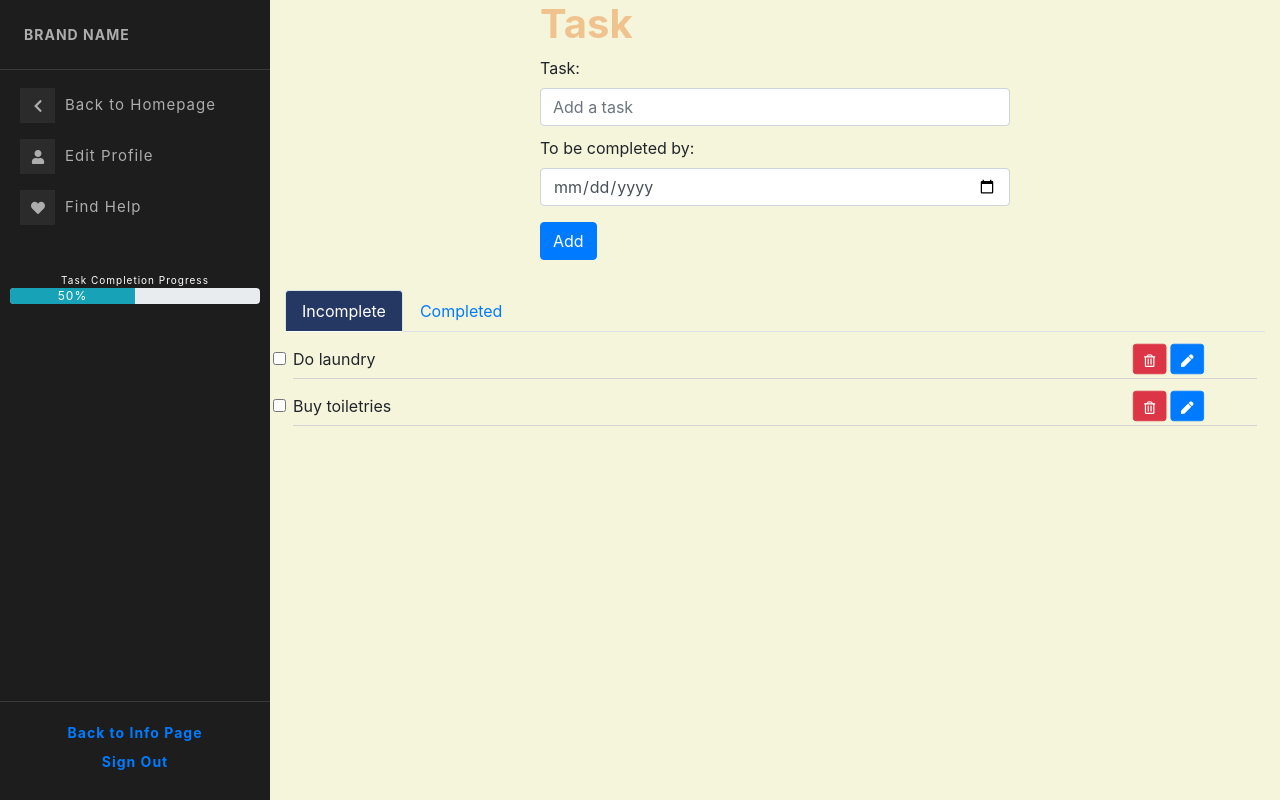
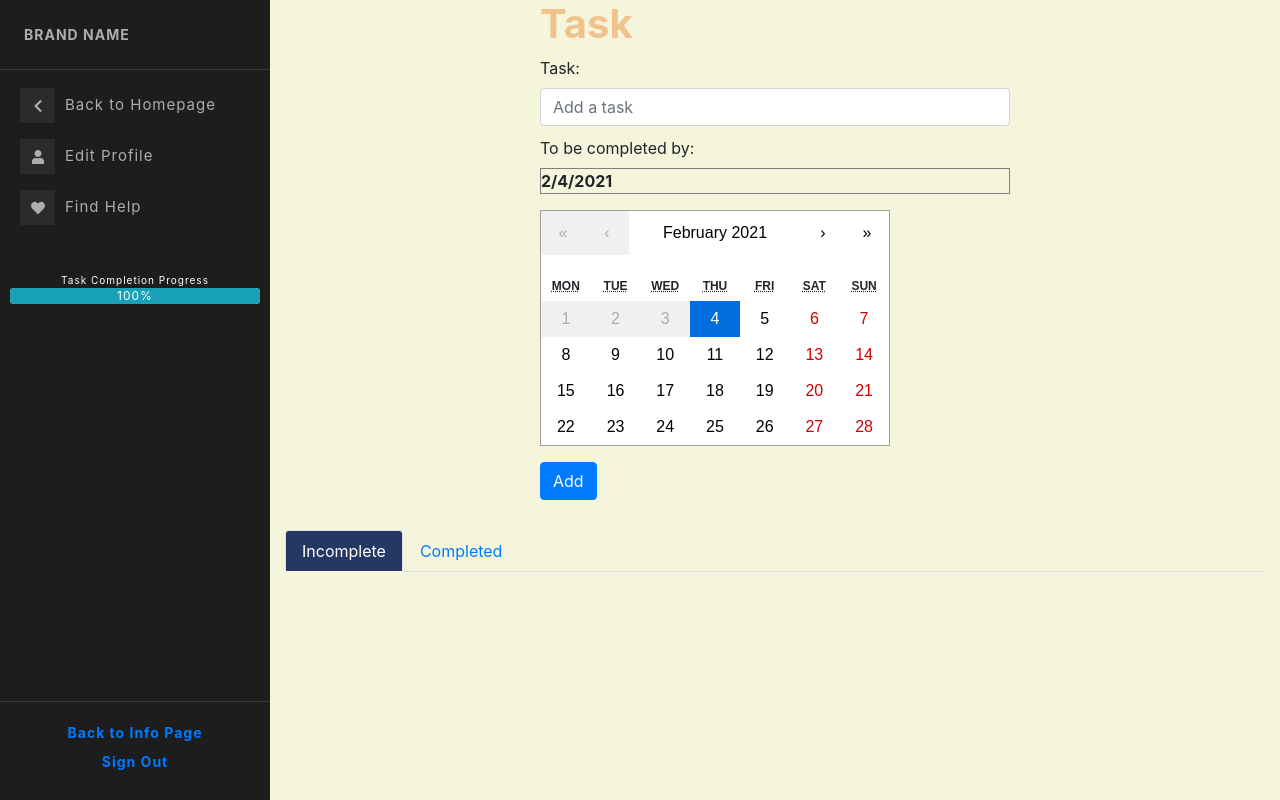
Before and after one commit to imanaqilah/G3-Caring-App, a React (Create React App) app: page /profile/tasks in a window 1280 px wide. Built offline with nearby package versions, Linux system fonts and the light colour scheme.

Commit message:
Calendar and Task updated

```diff
--- a/package.json
+++ b/package.json
@@ -14,6 +14,7 @@
     "moment": "^2.29.1",
     "react": "^17.0.1",
     "react-big-calendar": "^0.31.0",
+    "react-calendar": "^3.3.1",
     "react-dom": "^17.0.1",
     "react-icons": "^4.1.0",
     "react-nice-dates": "^3.0.7",
--- a/src/components/ProgressBar.js
+++ b/src/components/ProgressBar.js
@@ -1,11 +1,31 @@
-import React from "react";
+import React, { useState, useEffect } from "react";
 import { Progress } from 'reactstrap';
 
-const ProgressBar = (props) => {
+const ProgressBar = ({ data }) => {
+
+    const [progressValue, setProgressValue] = useState(0);
+
+    useEffect(() => {
+
+        // this will give the total length of data
+        let total = data.length;
+
+        // this will help filter the new array with only completed data
+        let result = data.filter(x => {
+            return x.isComplete
+        })
+
+        // this will give how many completed task in the data
+        let completeCount = result.length;
+
+        // set the progress value
+        setProgressValue(completeCount / total * 100);
+
+    }, [data]);
 
     return (
         <div className="progress-bar" style={{ paddingLeft: "10px", paddingRight: "10px", paddingTop: "30px", backgroundColor: "inherit" }}>Task Completion Progress
-            <Progress color="info" value={50} style={{ width: "250px" }}>50%</Progress>
+            <Progress color="info" value={progressValue} style={{ width: "250px" }}>{Math.round(progressValue)}%</Progress>
         </div>
     );
 
--- a/src/components/SideNav.js
+++ b/src/components/SideNav.js
@@ -8,7 +8,7 @@ import { toast } from 'react-toastify'
 import { useHistory } from 'react-router-dom';
 import ProgressBar from '../components/ProgressBar.js';
 
-const SideNav = ({ loggedIn, setLoggedIn }) => {
+const SideNav = ({ loggedIn, setLoggedIn, data }) => {
 
     const history = useHistory()
 
@@ -53,7 +53,7 @@ const SideNav = ({ loggedIn, setLoggedIn }) => {
                 </Menu>
                 <div className="App">
                     {/* {testData.map((item, idx) => ( */}
-                    <ProgressBar />
+                    <ProgressBar data={data} />
                     {/* ))} */}
                 </div>
             </SidebarContent>
--- a/src/index.js
+++ b/src/index.js
@@ -8,6 +8,7 @@ import { BrowserRouter } from 'react-router-dom';
 import 'react-pro-sidebar/dist/css/styles.css';
 import 'react-toastify/dist/ReactToastify.css';
 import 'react-big-calendar/lib/css/react-big-calendar.css';
+import 'react-calendar/dist/Calendar.css';
 
 ReactDOM.render(
   <React.StrictMode>
--- a/src/pages/CalendarPage.js
+++ b/src/pages/CalendarPage.js
@@ -1,22 +1,50 @@
-import React, { useState } from 'react';
+import React, { useState, useEffect } from 'react';
 import { Col, Row } from 'reactstrap';
-import { FcCalendar } from "react-icons/fc";
 import { Calendar, momentLocalizer } from 'react-big-calendar';
 import moment from 'moment';
 
 
-const CalendarPage = () => {
+const CalendarPage = ({ data }) => {
 
     const localizer = momentLocalizer(moment)
 
     const [event, setEventList] = useState([
-        {
-            title: "Do laundry",
-            start: "2021-02-01",
-            end: "2021-02-01",
-            allDay: true
-        },
+        // {
+        //     title: "Do laundry",
+        //     start: "2021-02-01",
+        //     end: "2021-02-01",
+        //     allDay: true
+        // },
+
+        // {
+        //     title: "Feed the turtle",
+        //     start: "2021-02-02",
+        //     end: "2021-02-02",
+        //     allDay: true
+        // }
     ]);
+
+    useEffect(() => {
+
+        // set a new empty array
+        let newEventList = [];
+
+        data.map(x => {
+
+            // create new event data
+            let newEventData = {
+                title: x.title,
+                start: x.start,
+                end: x.end,
+                allDay: x.allDay
+            }
+
+            newEventList.push(newEventData);
+        });
+
+        setEventList(newEventList);
+    }, [data]);
+
 
     const box1 = {
         backgroundColor: '#FFFFFF',
--- a/src/pages/Task.js
+++ b/src/pages/Task.js
@@ -17,30 +17,92 @@ import {
 import EditTaskModal from "../components/EditTaskModal.js";
 import classnames from 'classnames';
 import { FaPen, FaRegTrashAlt } from "react-icons/fa";
+import Calendar from 'react-calendar';
+import { toast } from 'react-toastify';
 
 
-const Task = () => {
+const Task = ({ data, setData }) => {
 
     const [tasks, setTasks] = useState([]);
 
     //  open modal boolean
     const [isOpen, setIsOpen] = useState(false);
 
-    //
     const toggle = () => setIsOpen(!isOpen);
 
     const openEditForm = () => {
         setIsOpen(!isOpen);
     }
 
-    const testActivity = "Do laundry";
-    const testDate = "2021-02-05";
-
+    // Incomplete & Completed tabs
     const [activeTab, setActiveTab] = useState('1');
-
     const toggleTab = tab => {
         if (activeTab !== tab) setActiveTab(tab);
     }
+
+    const [dateValue, setDateValue] = useState(new Date());
+    const [titleValue, setTitleValue] = useState("");
+    // const [isCompleteValue, setIsCompleteValue] = useState(false);
+
+    // const toggleIsComplete = (e) => {
+    //     e.preventDefault();
+    //     setIsCompleteValue(e.target.value);
+    // }
+
+
+    const taskInputOnChange = (e) => {
+        e.preventDefault();
+        setTitleValue(e.target.value);
+    }
+
+    const addTaskOnSubmit = (e) => {
+        e.preventDefault();
+
+        // this is to get the total count of the data list
+        let count = data.length;
+
+        // next id = count++
+        // create new data
+        let newData = {
+            id: count + 1,
+            title: titleValue,
+            start: dateValue,
+            end: dateValue,
+            isComplete: false,
+            allDay: true
+        }
+
+        if (titleValue != "") {
+            // push new data to list
+            setData([...data, newData]);
+
+            // reset the value on submit
+            setTitleValue("");
+            setDateValue(new Date());
+
+            toast.success(`New task added successfully`, {
+                position: "top-center",
+                autoClose: 5000,
+                hideProgressBar: false,
+                closeOnClick: true,
+                pauseOnHover: true,
+                draggable: true,
+                progress: undefined,
+            });
+        }
+        else {
+            toast.error(`Cannot add an empty task`, {
+                position: "top-center",
+                autoClose: 5000,
+                hideProgressBar: false,
+                closeOnClick: true,
+                pauseOnHover: true,
+                draggable: true,
+                progress: undefined,
+            });
+        }
+    }
+
 
     return (
         <div className="content">
@@ -49,16 +111,21 @@ const Task = () => {
                     <Row className="no-gutter">
                         <Col>
                             <h1 style={{ color: "#F0C38E", fontWeight: "bold" }}>Task</h1>
-                            <Form>
+                            <Form onSubmit={addTaskOnSubmit}>
                                 <FormGroup>
                                     <div className="task-input-form" style={{ marginBottom: "10px" }}>
                                         <Label for="task">Task:</Label>
-                                        <Input placeholder="Add a task" />
+                                        <Input type="text" placeholder="Add a task" value={titleValue} onChange={taskInputOnChange} />
                                     </div>
 
                                     <div className="date-input-form">
                                         <Label for="date">To be completed by:</Label>
-                                        <Input type="date" />
+                                        <p style={{ fontWeight: "bold", border: "solid 1px grey" }}>{dateValue.toLocaleDateString()}</p>
+                                        <Calendar
+                                            onChange={setDateValue}
+                                            value={dateValue}
+                                            minDate={new Date()}
+                                        />
                                     </div>
 
                                 </FormGroup>
@@ -90,33 +157,46 @@ const Task = () => {
                             <TabPane tabId="1">
                                 <Row>
                                     <Col>
-                                        <div className="task">
-                                            <div className="task-list"><Input type="checkbox" />Do laundry</div>
+                                        {
+                                            data.map(x => {
+                                                if (!x.isComplete) {
+                                                    return (
+                                                        <div key={x.id} className="task">
+                                                            <div className="task-list"><Input type="checkbox" defaultChecked={x.isComplete} />{x.title}</div>
+                                                            <i>{x.startDate}</i>
                                                             <div className="list-btn" style={{ paddingRight: "50px" }}>
                                                                 <Button className="delete-btn" type="delete" color="danger"><FaRegTrashAlt /></Button>{' '}
                                                                 <Button className="edit-btn" type="edit" color="primary" onClick={openEditForm}><FaPen /></Button>{' '}
                                                             </div>
                                                         </div>
-                                        <div className="task">
-                                            <div className="task-list"><Input type="checkbox" />Buy toiletries</div>
-                                            <div className="list-btn" style={{ paddingRight: "50px" }}>
-                                                <Button className="delete-btn" type="delete" color="danger"><FaRegTrashAlt /></Button>{' '}
-                                                <Button className="edit-btn" type="edit" color="primary" onClick={openEditForm}><FaPen /></Button>{' '}
-                                            </div>
-                                        </div>
+                                                    )
+                                                }
+                                                else { return (null) }
+                                            })
+                                        }
                                     </Col>
                                 </Row>
                             </TabPane>
                             <TabPane tabId="2">
                                 <Row>
                                     <Col>
-                                        <div className="task">
-                                            <div className="task-list"><Input type="checkbox" checked={true} />Feed the turtle</div>
+                                        {
+                                            data.map(x => {
+                                                if (x.isComplete) {
+                                                    return (
+                                                        <div key={x.id} className="task">
+                                                            <div className="task-list"><Input type="checkbox" defaultChecked={x.isComplete} />{x.title}</div>
+                                                            <i>{x.startDate}</i>
                                                             <div className="list-btn" style={{ paddingRight: "50px" }}>
                                                                 <Button className="delete-btn" type="delete" color="danger"><FaRegTrashAlt /></Button>{' '}
                                                                 <Button className="edit-btn" type="edit" color="primary" onClick={openEditForm}><FaPen /></Button>{' '}
                                                             </div>
                                                         </div>
+                                                    )
+                                                }
+                                                else { return (null) }
+                                            })
+                                        }
                                     </Col>
                                 </Row>
                             </TabPane>
@@ -126,8 +206,9 @@ const Task = () => {
                 <EditTaskModal
                     isOpen={isOpen}
                     toggle={toggle}
-                    taskInput={testActivity}
-                    dateInput={testDate}
+
+                // taskInput={testActivity}
+                // dateInput={testDate}
                 />
             </div>
         </div>
```
Also changed, not shown: src/App.js (+42 -7 lines), 2 other files (tests, documents, lock files or other folders). Lines whose indentation alone changed are shown as unchanged.
